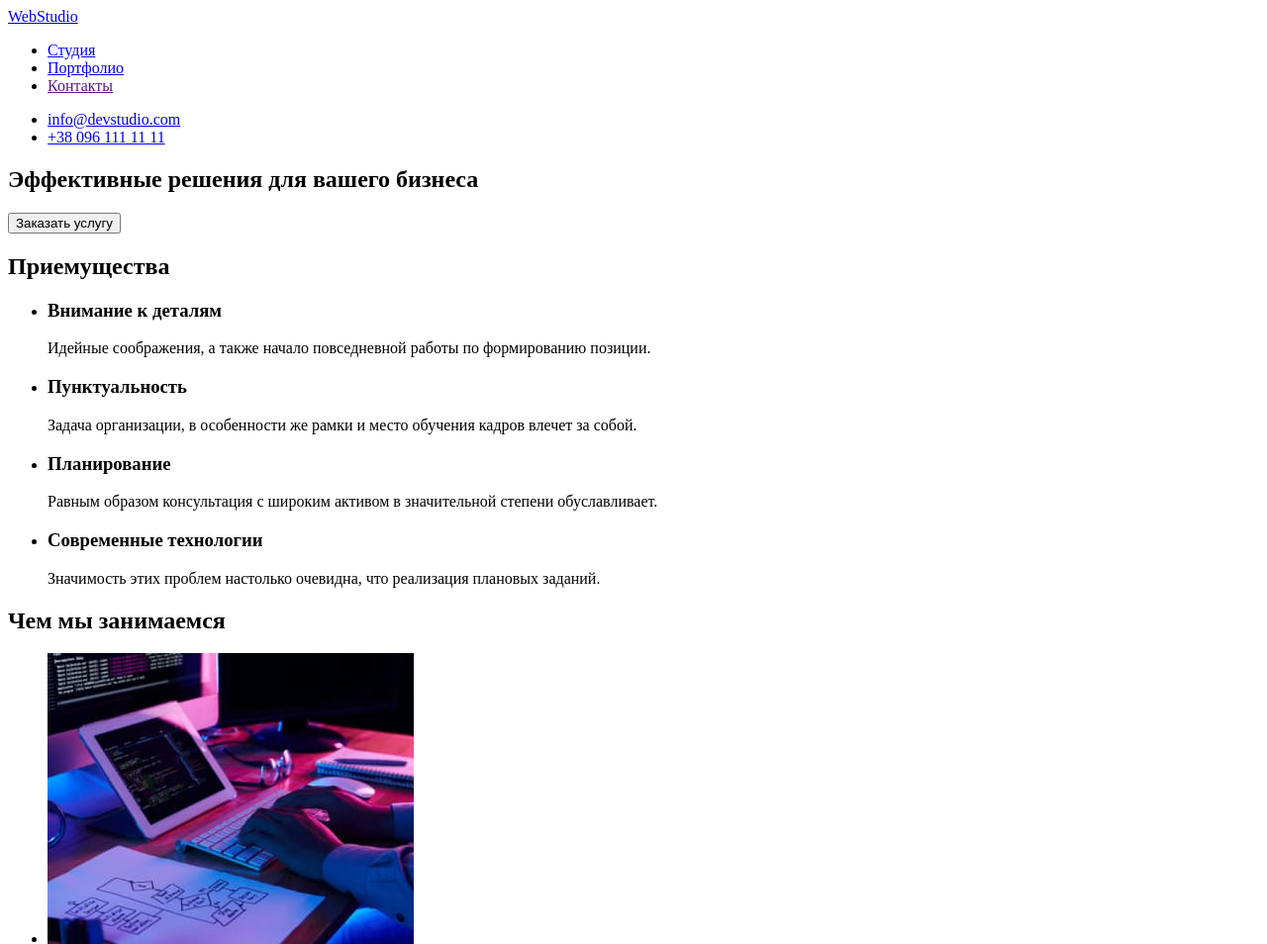
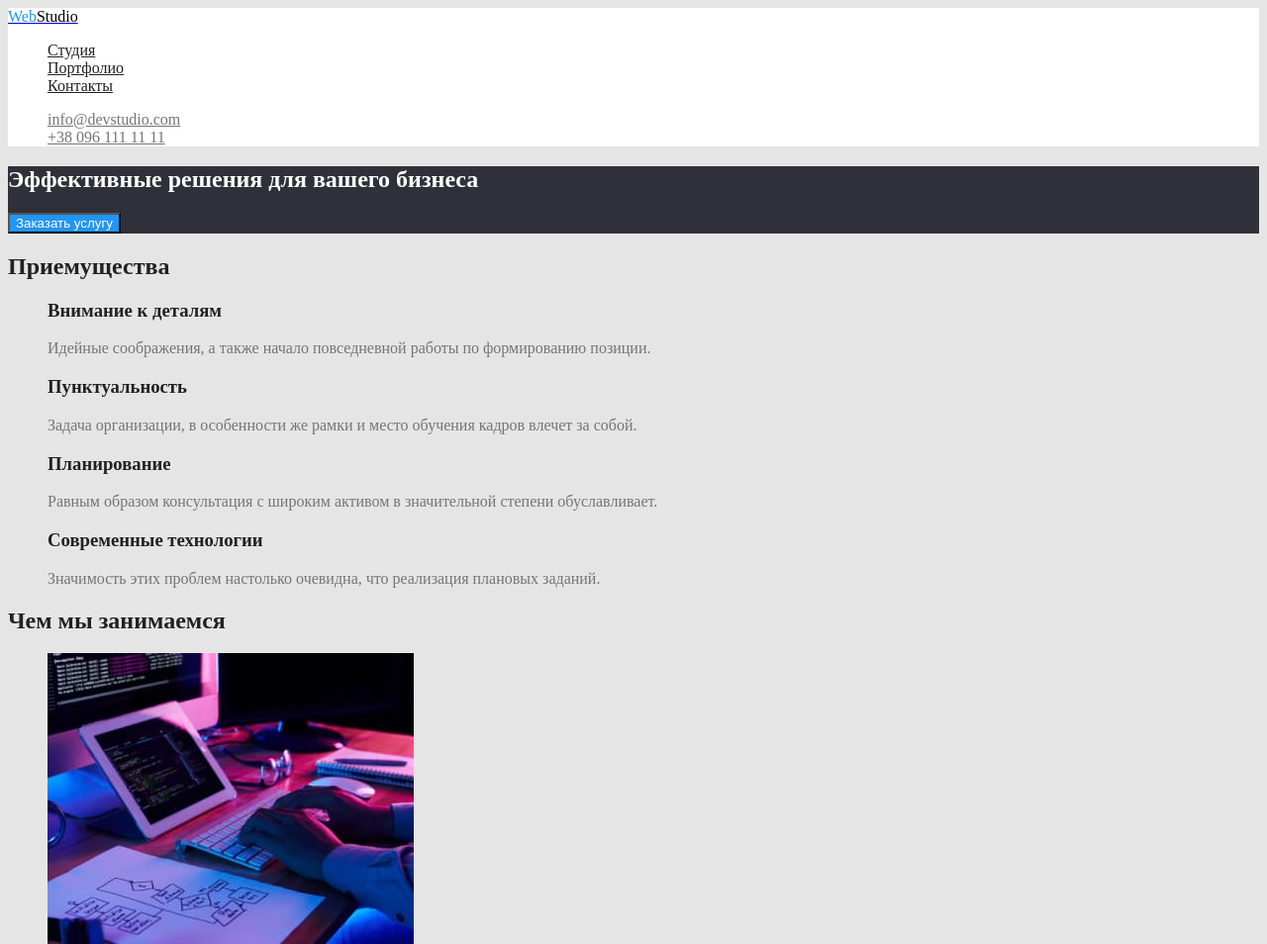
Before and after one commit to Anna-Sergeevna/goit-markup-hw-02, a plain HTML site: page index.html in a window 1280 px wide. Shown: the top 954 px of the page at 99% size. Drawn offline with Linux system fonts and the light colour scheme.

Commit message:
Добавляет CSS

```diff
--- /dev/null
+++ b/css/styles.css
@@ -0,0 +1,101 @@
+/* CSS-переменные */
+:root {
+  --primary-text-color: #757575;
+  --title-text-color: #212121;
+  --accent-color: #2196f3;
+  --accent-text-color: #ffffff;
+  --background-page-color: #e5e5e5;
+}
+body {
+  background-color: var(--background-page-color);
+  color: var(--primary-text-color);
+}
+/* Header */
+ul {
+  list-style: none;
+}
+/* цвет основного текста #212121 */
+/* вторичный цвет текста #757575 */
+/* белый #FFFFFF */
+/* акцент #2196F3 */
+/* ссылки футер rgba(255, 255, 255, 0.6) */
+/* основной фон макета #E5E5E5 */
+.page-header {
+  background-color: #ffffff;
+}
+/* logo */
+.logo1 {
+  color: #2196f3;
+}
+.logo2 {
+  color: #000000;
+}
+/* nav */
+.nav .link {
+  color: var(--title-text-color);
+}
+.nav .link:hover,
+.nav .link:focus {
+  color: var(--accent-color);
+}
+/* contact */
+.h-contact .link {
+  color: var(--primary-text-color);
+}
+.h-contact .link:hover,
+.h-contact .link:focus {
+  color: var(--accent-color);
+}
+
+/* Main */
+/* Герой */
+.hero {
+  background-color: #2f303a;
+}
+.hero-title {
+  color: #ffffff;
+}
+/* !!!!!!!!!!!! 01:12 button */
+.hero-button {
+  background-color: var(--accent-color);
+  color: var(--accent-text-color);
+}
+
+/* section */
+/* Заголовки h2 */
+.section-title {
+  color: var(--title-text-color);
+}
+/* features */
+.features .title {
+  color: var(--title-text-color);
+}
+/* team */
+.our-team {
+  background-color: #f5f4fa;
+}
+.team .title {
+  color: var(--title-text-color);
+}
+/* Footer */
+.footer-page {
+  background-color: #2f303a;
+}
+/* contact */
+.address {
+  color: #ffffff;
+}
+.f-contact .link {
+  color: rgba(255, 255, 255, 0.6);
+}
+.f-contact .link:hover,
+.f-contact .link:focus {
+  color: var(--accent-color);
+}
+
+/* МАКЕТ 2 */
+/* Main */
+/* Наши проекты */
+.projects .title {
+  color: var(--title-text-color);
+}
--- a/index.html
+++ b/index.html
@@ -5,56 +5,65 @@
     <meta http-equiv="X-UA-Compatible" content="IE=edge" />
     <meta name="viewport" content="width=device-width, initial-scale=1.0" />
     <title>Студия</title>
+    <link rel="stylesheet" href="./css/styles.css" />
   </head>
   <body>
-    <header>
+    <!-- Шапка сайта -->
+    <header class="page-header">
       <nav>
-        <a href="./index.html">WebStudio</a>
-        <ul>
-          <li><a href="./index.html">Студия</a></li>
-          <li><a href="./portfolio.html">Портфолио</a></li>
-          <li><a href="">Контакты</a></li>
+        <a href="./index.html" class="logo"
+          ><span class="logo1">Web</span><span class="logo2">Studio</span></a
+        >
+        <ul class="nav list">
+          <li><a href="./index.html" class="link">Студия</a></li>
+          <li><a href="./portfolio.html" class="link">Портфолио</a></li>
+          <li><a href="" class="link">Контакты</a></li>
         </ul>
       </nav>
-      <ul>
-        <li><a href="mailto:info@devstudio.com">info@devstudio.com</a></li>
-        <li><a href="tel:+380961111111">+38 096 111 11 11</a></li>
+      <!-- Контакты -->
+      <ul class="h-contact list">
+        <li>
+          <a href="mailto:info@devstudio.com" class="link"
+            >info@devstudio.com</a
+          >
+        </li>
+        <li><a href="tel:+380961111111" class="link">+38 096 111 11 11</a></li>
       </ul>
     </header>
 
     <main>
       <!-- Герой -->
-      <section>
-        <h1>Эффективные решения для вашего бизнеса</h1>
-        <button type="button">Заказать услугу</button>
+      <section class="hero">
+        <h1 class="hero-title">Эффективные решения для вашего бизнеса</h1>
+        <button type="button" class="hero-button">Заказать услугу</button>
       </section>
       <!-- Приемущества -->
-      <section>
-        <h2>Приемущества</h2>
-        <ul>
+      <section class="section">
+        <h2 class="section-title">Приемущества</h2>
+        <ul class="features">
           <li>
-            <h3>Внимание к деталям</h3>
+            <h3 class="title">Внимание к деталям</h3>
             <p>
               Идейные соображения, а также начало повседневной работы по
               формированию позиции.
             </p>
           </li>
           <li>
-            <h3>Пунктуальность</h3>
+            <h3 class="title">Пунктуальность</h3>
             <p>
               Задача организации, в особенности же рамки и место обучения кадров
               влечет за собой.
             </p>
           </li>
           <li>
-            <h3>Планирование</h3>
+            <h3 class="title">Планирование</h3>
             <p>
               Равным образом консультация с широким активом в значительной
               степени обуславливает.
             </p>
           </li>
           <li>
-            <h3>Современные технологии</h3>
+            <h3 class="title">Современные технологии</h3>
             <p>
               Значимость этих проблем настолько очевидна, что реализация
               плановых заданий.
@@ -63,8 +72,8 @@
         </ul>
       </section>
       <!-- Чем мы занимаемся -->
-      <section>
-        <h2>Чем мы занимаемся</h2>
+      <section class="section">
+        <h2 class="section-title">Чем мы занимаемся</h2>
         <ul>
           <li>
             <img src="./images/computer.jpg" alt="Компьютер" width="370" />
@@ -76,16 +85,16 @@
         </ul>
       </section>
       <!-- Наша команда -->
-      <section>
-        <h2>Наша команда</h2>
-        <ul>
+      <section class="section our-team">
+        <h2 class="section-title">Наша команда</h2>
+        <ul class="team">
           <li>
             <img
               src="./images/product-designer.jpg"
               alt="Игорь Демьяненко"
               width="270"
             />
-            <h3>Игорь Демьяненко</h3>
+            <h3 class="title">Игорь Демьяненко</h3>
             <p>Product Designer</p>
           </li>
           <li>
@@ -94,7 +103,7 @@
               alt="Ольга Репина"
               width="270"
             />
-            <h3>Ольга Репина</h3>
+            <h3 class="title">Ольга Репина</h3>
             <p>Frontend Developer</p>
           </li>
           <li>
@@ -103,7 +112,7 @@
               alt="Николай Тарасов"
               width="270"
             />
-            <h3>Николай Тарасов</h3>
+            <h3 class="title">Николай Тарасов</h3>
             <p>Marketing</p>
           </li>
           <li>
@@ -112,19 +121,26 @@
               alt="Михаил Ермаков"
               width="270"
             />
-            <h3>Михаил Ермаков</h3>
+            <h3 class="title">Михаил Ермаков</h3>
             <p>UI Designer</p>
           </li>
         </ul>
       </section>
     </main>
 
-    <footer>
-      <a href="./index.html">WebStudio</a>
-      <address>
-        г. Киев, пр-т Леси Украинки, 26
-        <a href="mailto:info@devstudio.com">info@devstudio.com</a>
-        <a href="tel:+380961111111">+38 096 111 11 11</a>
+    <!-- Подвал -->
+    <footer class="footer-page">
+      <a href="./index.html" class="logo"
+        ><span class="logo1">Web</span><span class="logo2">Studio</span></a
+      >
+      <address class="footer-contact">
+        <span class="address">г. Киев, пр-т Леси Украинки, 26</span>
+        <div class="f-contact list">
+          <a href="mailto:info@devstudio.com" class="link"
+            >info@devstudio.com</a
+          >
+          <a href="tel:+380961111111" class="link">+38 096 111 11 11</a>
+        </div>
       </address>
     </footer>
   </body>
```
Also changed, not shown: portfolio.html (+50 -30 lines).
